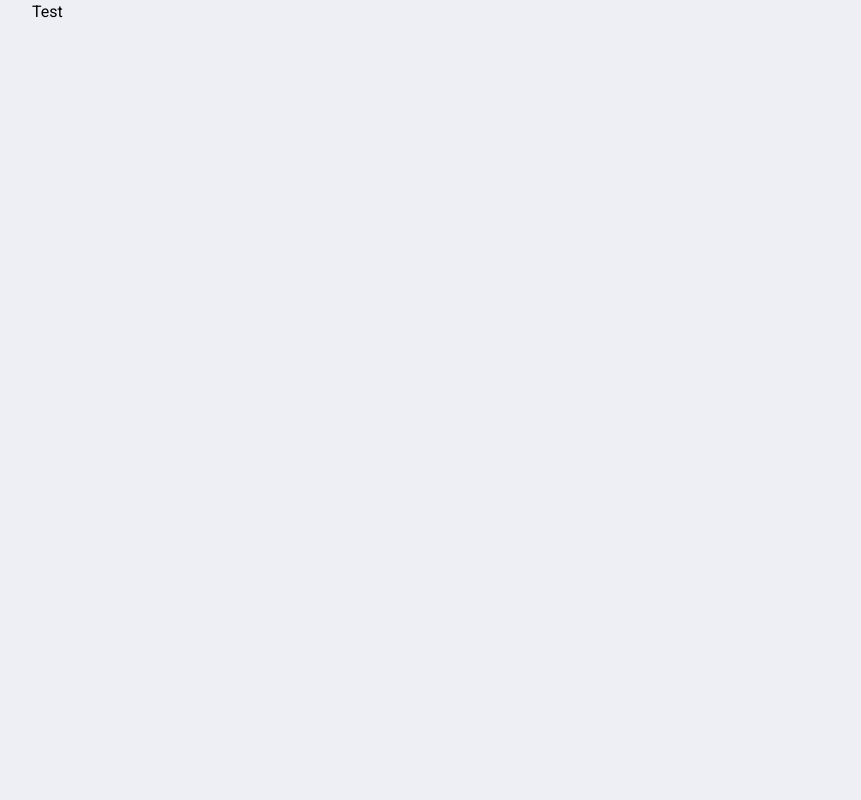
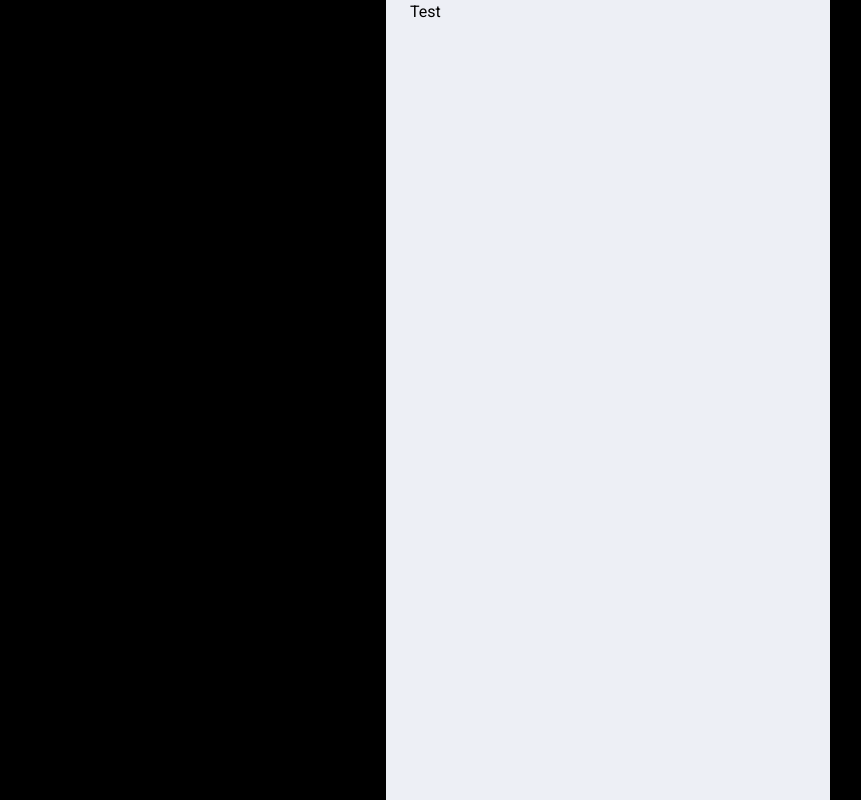
Before and after one commit to Blockchain-zen-Ethereum/TreasureHunt, a Next.js app in the folder Frontend/: page / in a window 1280 px wide. Shown: the whole page, without its empty margins (32-893 px from the left). Built offline with nearby package versions, Linux system fonts and the light colour scheme.

Commit message:
feature: modified BaseLayout

```diff
--- a/Frontend/src/components/BaseLayout.tsx
+++ b/Frontend/src/components/BaseLayout.tsx
@@ -6,15 +6,19 @@ export default function BaseLayout({
 }: {
   children?: React.ReactNode;
 }) {
-  const [innerHeight, setInnerHeight] = useState<number>(0);
+  const [innerHeight, setInnerHeight] = useState<string>("0px");
 
   useEffect(() => {
-    setInnerHeight(window.innerHeight);
+    setInnerHeight(window.innerHeight.toString() + "px");
   }, []);
 
   return (
-    <main>
-      <Container sx={{ width: "100vw", height: "100vh" }}>{children}</Container>
+    <main
+      style={{ width: "100vw", height: "100vh", backgroundColor: "#000000" }}
+    >
+      <Container maxWidth="xs" sx={{ height: `${innerHeight ?? "100vh"}` }}>
+        {children}
+      </Container>
     </main>
   );
 }
```
